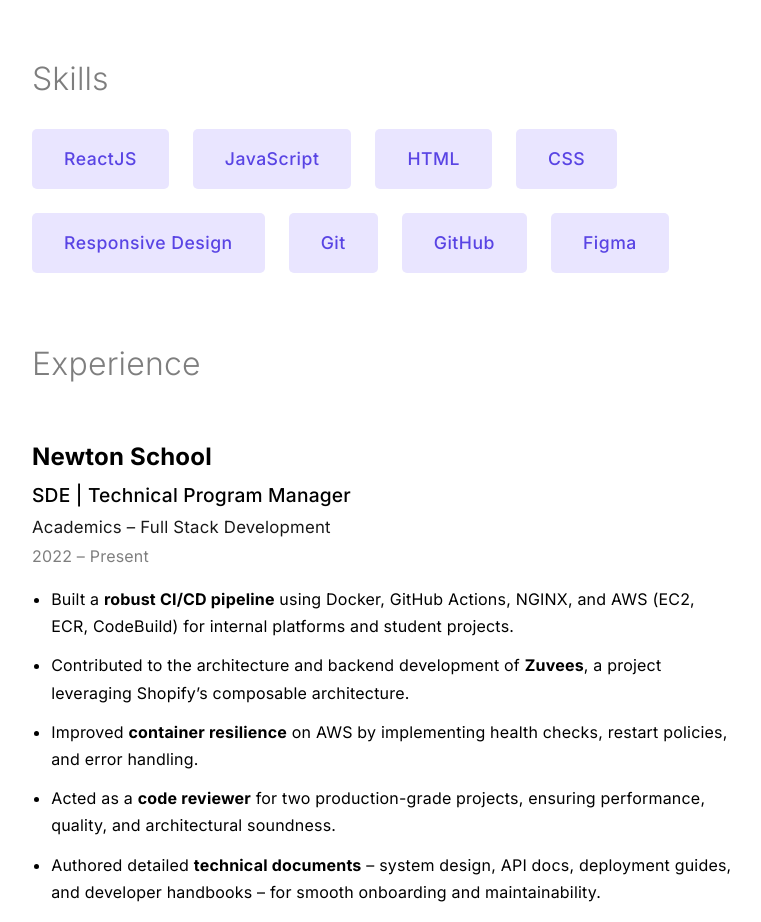
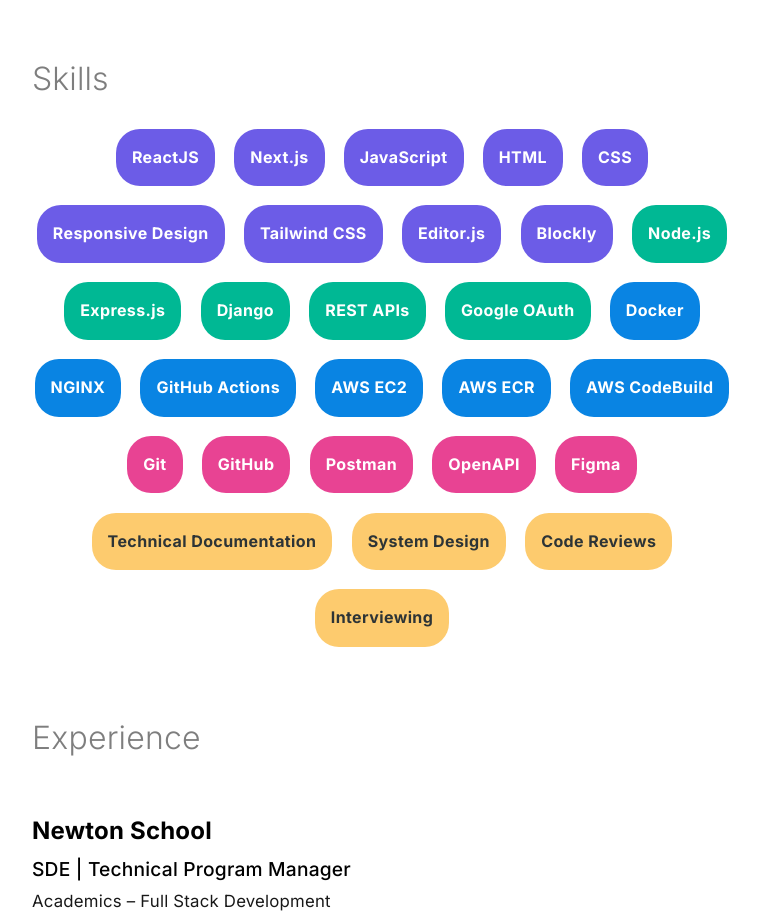
Before and after one commit to Hritvik-Mohan/hm-portfolio, a React (Vite) app: page / in a window 1280 px wide. Shown: the part 1240-2162 px from the top of the page, without its empty margins (258-1019 px from the left). Built offline with nearby package versions, Linux system fonts and the light colour scheme.

Commit message:
Update Skills Section

```diff
--- a/src/components/Skills/Skills.css
+++ b/src/components/Skills/Skills.css
@@ -1,32 +1,50 @@
 .skills-container {
-    display: flex;
-    /* flex-direction: column; */
-    /* display: inline-block; */
-    gap: 1.5rem;
-    flex-wrap: wrap;
-    padding-bottom: 4rem;
+  display: flex;
+  flex-wrap: wrap;
+  gap: 1.2rem;
+  padding-bottom: 4rem;
+  max-width: 800px;
+  margin: 0 auto;
+  justify-content: center;
 }
 
 .skill {
-    color: #5944E4;
-    background-color: #e9e5ff;
-    border-radius: 5px;
-    display: flex;
-    flex-direction: row;
-    justify-content: center;
-    padding: 1rem 2rem;
-    font-weight: 500;
-    font-size: 1.1rem;
-    letter-spacing: 0.5px;
+  border-radius: 24px;
+  display: flex;
+  align-items: center;
+  justify-content: center;
+  text-align: center;
+  padding: 1rem;
+  font-weight: 600;
+  font-size: 1rem;
+  letter-spacing: 0.4px;
+  transition: all 0.2s ease-in-out;
+  color: white;
 }
 
-.edu-title {
-    line-height: 1.5;
+/* Category color variants */
+.frontend {
+  background-color: #6C5CE7; /* purple */
 }
 
-.edu-institute {
+.backend {
+  background-color: #00B894; /* green */
 }
 
-.edu-duration {
-    opacity: 0.5;
+.devops {
+  background-color: #0984E3; /* blue */
 }
+
+.tools {
+  background-color: #E84393; /* pink */
+}
+
+.others {
+  background-color: #FDCB6E; /* yellow */
+  color: #2d3436;
+}
+
+.skill:hover {
+  transform: translateY(-5px);
+  box-shadow: 0 8px 20px rgba(0, 0, 0, 0.1);
+}
--- a/src/components/Skills/Skills.jsx
+++ b/src/components/Skills/Skills.jsx
@@ -1,19 +1,26 @@
 import './Skills.css'
+
+const categorizedSkills = {
+  frontend: ['ReactJS', 'Next.js', 'JavaScript', 'HTML', 'CSS', 'Responsive Design', 'Tailwind CSS', 'Editor.js', 'Blockly'],
+  backend: ['Node.js', 'Express.js', 'Django', 'REST APIs', 'Google OAuth'],
+  devops: ['Docker', 'NGINX', 'GitHub Actions', 'AWS EC2', 'AWS ECR', 'AWS CodeBuild'],
+  tools: ['Git', 'GitHub', 'Postman', 'OpenAPI', 'Figma'],
+  others: ['Technical Documentation', 'System Design', 'Code Reviews', 'Interviewing']
+}
 
 function Skills() {
   return (
     <div className='skills'>
-        <h2 className='tabs-heading'>Skills</h2>
-            <div className="skills-container">
-              <span className='skill'>ReactJS</span>
-              <span className='skill'>JavaScript</span>
-              <span className='skill'>HTML</span>
-              <span className='skill'>CSS</span>
-              <span className='skill'>Responsive Design</span>
-              <span className='skill'>Git</span>
-              <span className='skill'>GitHub</span>
-              <span className='skill'>Figma</span>
-            </div>
+      <h2 className='tabs-heading'>Skills</h2>
+      <div className="skills-container">
+        {Object.entries(categorizedSkills).map(([category, skills]) =>
+          skills.map((skill) => (
+            <span key={skill} className={`skill ${category}`}>
+              {skill}
+            </span>
+          ))
+        )}
+      </div>
     </div>
   )
 }
```
